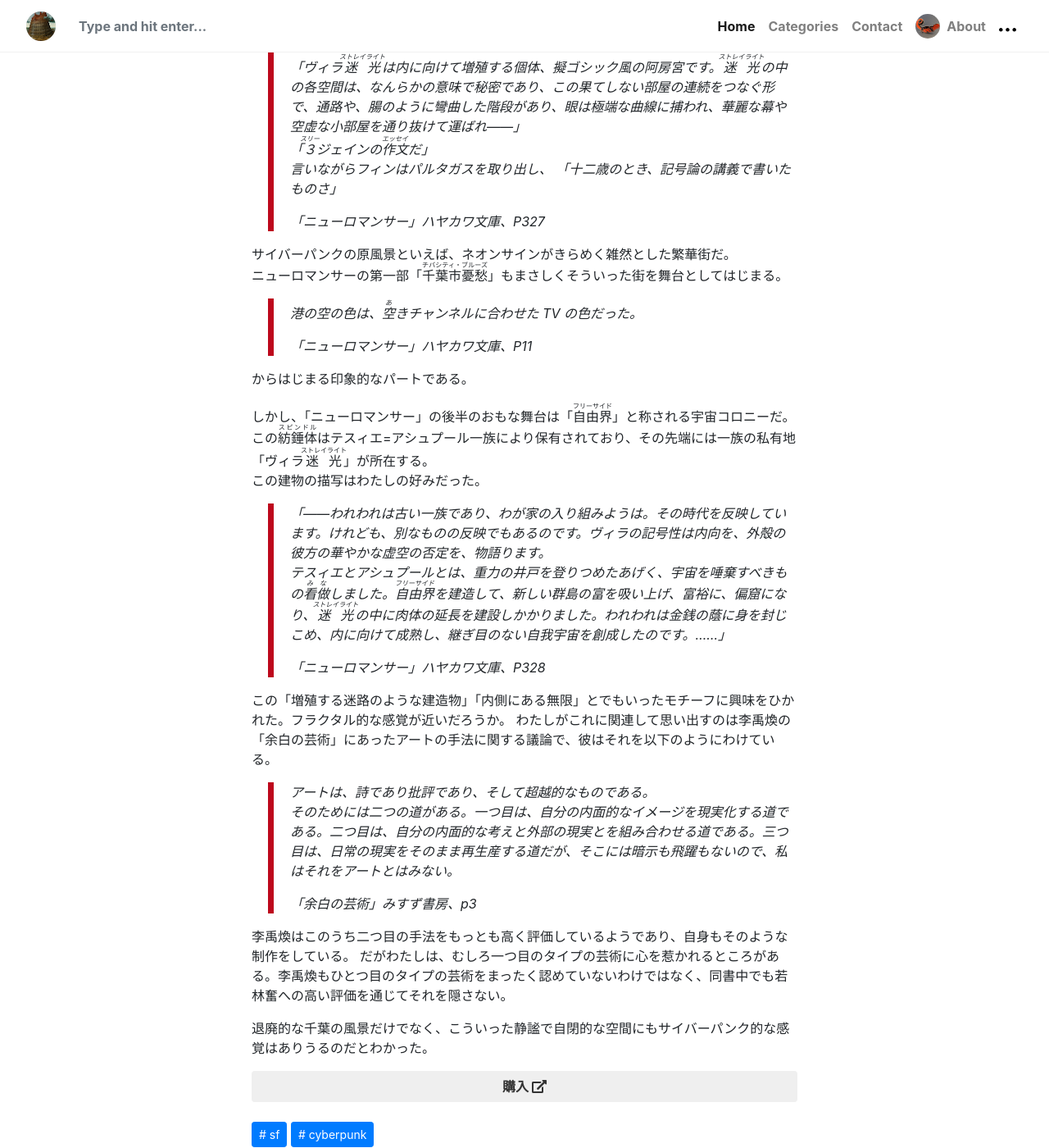
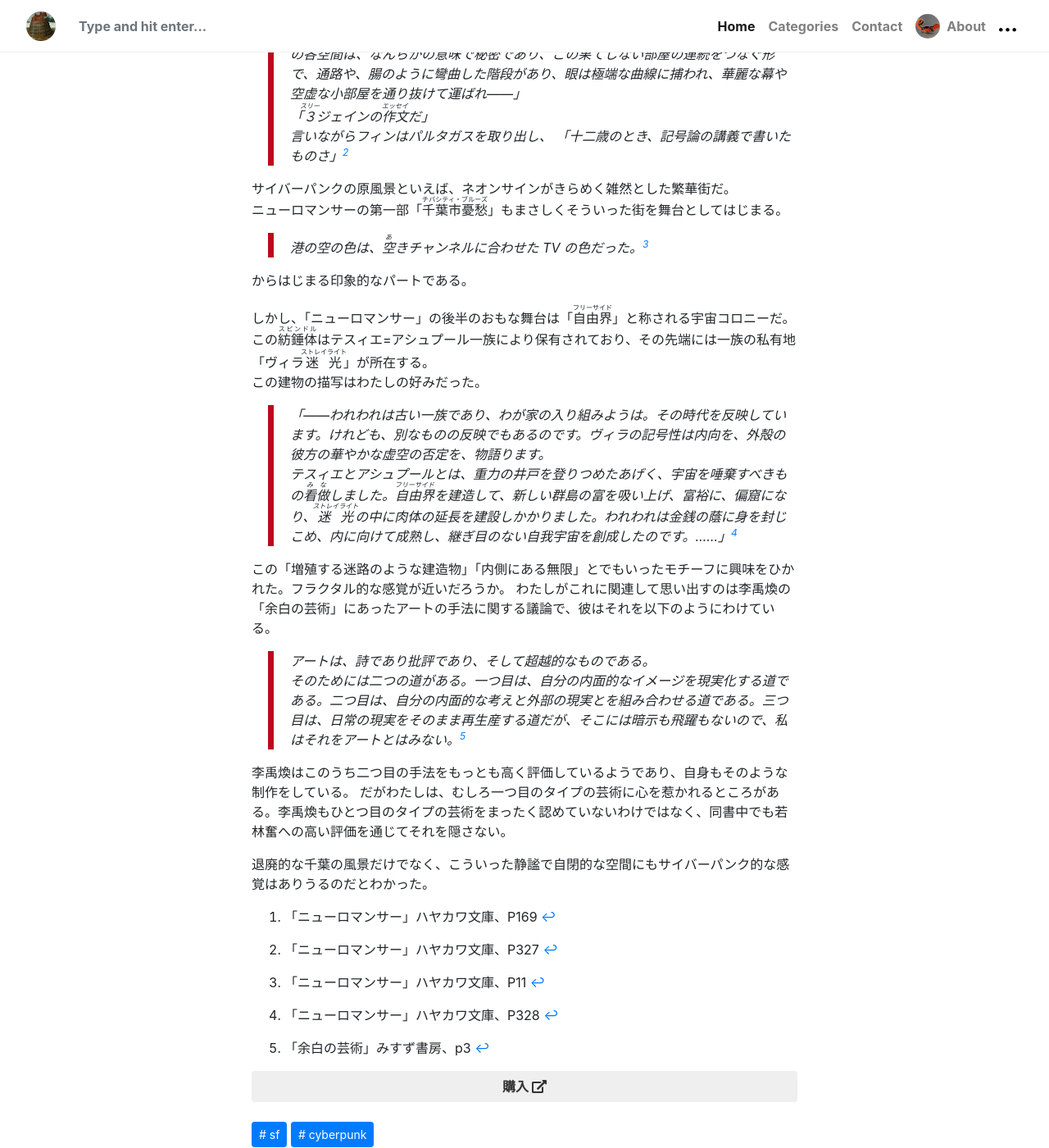
Before and after one commit to tenax66/babel, a Jekyll site: the page built from _posts/2024-02-07-neuromancer.md, in a window 1280 px wide and 1400 px high, scrolled down 2442 px. Shown: the whole window at 82% size. Built offline with Jekyll 4.4.1, drawn with Linux system fonts in a browser that asks for light colours; nearby versions of some CDN libraries; library files that are not in the unit come from our copies; comment, search, counter and statistics services are not loaded; some of the changed text lies outside the part shown.

Commit message:
use footnote

```diff
--- a/_posts/2024-02-07-neuromancer.md
+++ b/_posts/2024-02-07-neuromancer.md
@@ -44,16 +42,12 @@
 > 「ヴィラ<ruby>迷光<rp>（</rp><rt>ストレイライト</rt><rp>）</rp></ruby>は内に向けて増殖する個体、擬ゴシック風の阿房宮です。<ruby>迷光<rp>（</rp><rt>ストレイライト</rt><rp>）</rp></ruby>の中の各空間は、なんらかの意味で秘密であり、この果てしない部屋の連続をつなぐ形で、通路や、腸のように彎曲した階段があり、眼は極端な曲線に捕われ、華麗な幕や空虚な小部屋を通り抜けて運ばれ——」
 > 「<ruby>３<rp>（</rp><rt>スリー</rt><rp>）</rp></ruby>ジェインの<ruby>作文<rp>（</rp><rt>エッセイ</rt><rp>）</rp></ruby>だ」
 > 言いながらフィンはパルタガスを取り出し、
-> 「十二歳のとき、記号論の講義で書いたものさ」
->
-> 「ニューロマンサー」ハヤカワ文庫、P327
+> 「十二歳のとき、記号論の講義で書いたものさ」[^2]
 
 サイバーパンクの原風景といえば、ネオンサインがきらめく雑然とした繁華街だ。
 ニューロマンサーの第一部「<ruby>千葉市憂愁<rp>（</rp><rt>チバシティ・ブルーズ</rt><rp>）</rp></ruby>」もまさしくそういった街を舞台としてはじまる。
 
-> 港の空の色は、<ruby>空<rp>（</rp><rt>あ</rt><rp>）</rp></ruby>きチャンネルに合わせた TV の色だった。
->
-> 「ニューロマンサー」ハヤカワ文庫、P11
+> 港の空の色は、<ruby>空<rp>（</rp><rt>あ</rt><rp>）</rp></ruby>きチャンネルに合わせた TV の色だった。[^3]
 
 からはじまる印象的なパートである。
 
@@ -62,21 +56,21 @@
 この建物の描写はわたしの好みだった。
 
 > 「——われわれは古い一族であり、わが家の入り組みようは。その時代を反映しています。けれども、別なものの反映でもあるのです。ヴィラの記号性は内向を、外殻の彼方の華やかな虚空の否定を、物語ります。
-> テスィエとアシュプールとは、重力の井戸を登りつめたあげく、宇宙を唾棄すべきもの<ruby>看做<rp>（</rp><rt>みな</rt><rp>）</rp></ruby>しました。<ruby>自由界<rp>（</rp><rt>フリーサイド</rt><rp>）</rp></ruby>を建造して、新しい群島の富を吸い上げ、富裕に、偏窟になり、<ruby>迷光<rp>（</rp><rt>ストレイライト</rt><rp>）</rp></ruby>の中に肉体の延長を建設しかかりました。われわれは金銭の蔭に身を封じこめ、内に向けて成熟し、継ぎ目のない自我宇宙を創成したのです。……」
->
-> 「ニューロマンサー」ハヤカワ文庫、P328
+> テスィエとアシュプールとは、重力の井戸を登りつめたあげく、宇宙を唾棄すべきもの<ruby>看做<rp>（</rp><rt>みな</rt><rp>）</rp></ruby>しました。<ruby>自由界<rp>（</rp><rt>フリーサイド</rt><rp>）</rp></ruby>を建造して、新しい群島の富を吸い上げ、富裕に、偏窟になり、<ruby>迷光<rp>（</rp><rt>ストレイライト</rt><rp>）</rp></ruby>の中に肉体の延長を建設しかかりました。われわれは金銭の蔭に身を封じこめ、内に向けて成熟し、継ぎ目のない自我宇宙を創成したのです。……」[^4]
 
 この「増殖する迷路のような建造物」「内側にある無限」とでもいったモチーフに興味をひかれた。フラクタル的な感覚が近いだろうか。
 わたしがこれに関連して思い出すのは李禹煥の「余白の芸術」にあったアートの手法に関する議論で、彼はそれを以下のようにわけている。
 
 > アートは、詩であり批評であり、そして超越的なものである。
-> そのためには二つの道がある。一つ目は、自分の内面的なイメージを現実化する道である。二つ目は、自分の内面的な考えと外部の現実とを組み合わせる道である。三つ目は、日常の現実をそのまま再生産する道だが、そこには暗示も飛躍もないので、私はそれをアートとはみない。
->
-> 「余白の芸術」みすず書房、p3
+> そのためには二つの道がある。一つ目は、自分の内面的なイメージを現実化する道である。二つ目は、自分の内面的な考えと外部の現実とを組み合わせる道である。三つ目は、日常の現実をそのまま再生産する道だが、そこには暗示も飛躍もないので、私はそれをアートとはみない。[^5]
 
 李禹煥はこのうち二つ目の手法をもっとも高く評価しているようであり、自身もそのような制作をしている。
 だがわたしは、むしろ一つ目のタイプの芸術に心を惹かれるところがある。李禹煥もひとつ目のタイプの芸術をまったく認めていないわけではなく、同書中でも若林奮への高い評価を通じてそれを隠さない。
 
+退廃的な千葉の風景だけでなく、こういった静謐で自閉的な空間にもサイバーパンク的な感覚はありうるのだとわかった。
 
-
-退廃的な千葉の風景だけでなく、こういった静謐で自閉的な空間にもサイバーパンク的な感覚はありうるのだとわかった。
+[^1]: 「ニューロマンサー」ハヤカワ文庫、P169
+[^2]: 「ニューロマンサー」ハヤカワ文庫、P327
+[^3]: 「ニューロマンサー」ハヤカワ文庫、P11
+[^4]: 「ニューロマンサー」ハヤカワ文庫、P328
+[^5]: 「余白の芸術」みすず書房、p3
```
Also changed, not shown: other parts of _posts/2024-02-07-neuromancer.md (+1 -3 lines).
